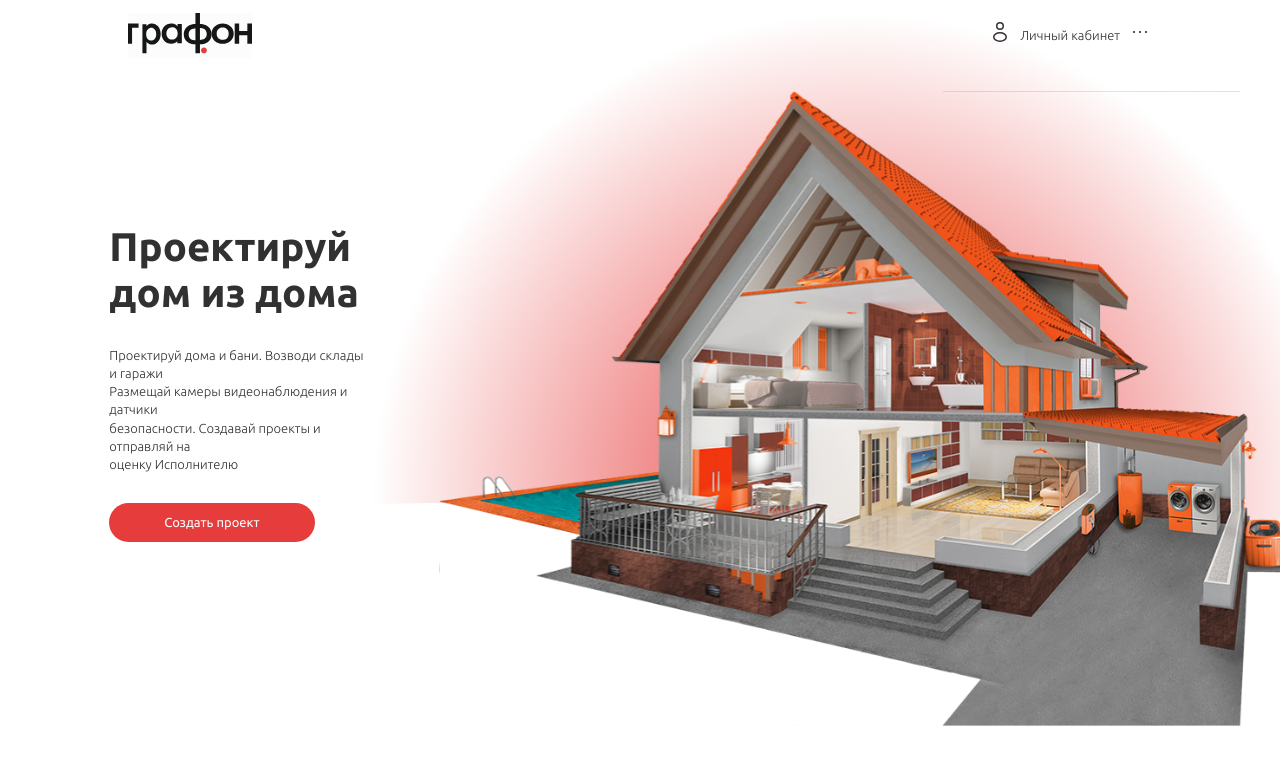
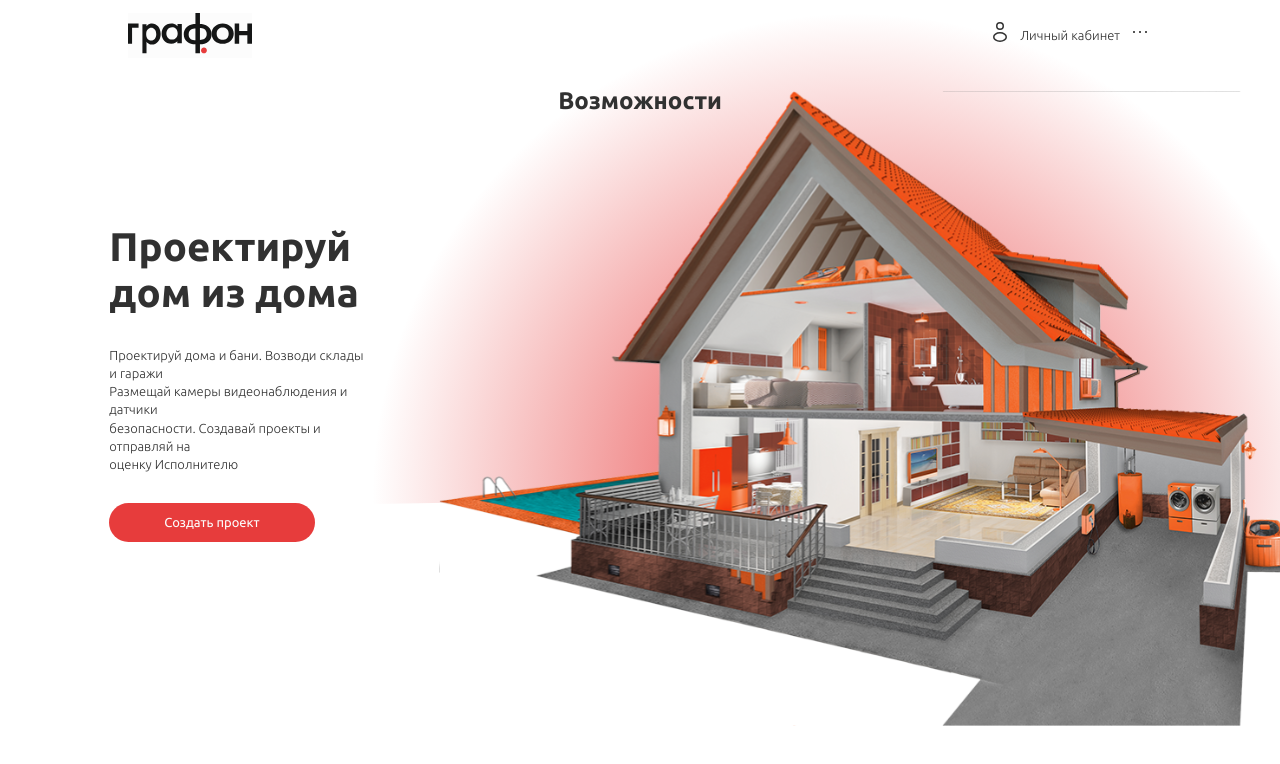
Before and after one commit to Kataiii/ConfiguratorFrontend, a React app: page / in a window 1280 px wide. Shown: the top 764 px of the page. Built offline with nearby package versions, Linux system fonts and the light colour scheme.

Commit message:
add cards

```diff
--- a/src/app/App.module.css
+++ b/src/app/App.module.css
@@ -130,3 +130,9 @@
 .BtnStyle:active{
   background: linear-gradient(0deg, #8e2424, #8e2424), #FCFCFC;
 }
+
+.WrapperBanner{
+  width: 100%;
+  height: 700px;
+  z-index: -9900;
+}
--- a/src/pages/Landing.tsx
+++ b/src/pages/Landing.tsx
@@ -1,6 +1,7 @@
 import Header from "../widgets/Header";
 import styles from "../app/App.module.css"
 import Banner from "../widgets/Banner";
+import BlockCards from "../widgets/BlockCards";
 
 
 const Landing = () =>{
@@ -9,6 +10,8 @@ const Landing = () =>{
         <div className={styles.App}>
             <Header></Header>
             <Banner></Banner>
+
+            <BlockCards></BlockCards>
         </div>
     );
 }
--- a/src/shared/ui/ButtonPrim.tsx
+++ b/src/shared/ui/ButtonPrim.tsx
@@ -1,4 +1,4 @@
-import React, {useState} from "react"
+import React from "react"
 import styles from "../../app/App.module.css"
 
 interface BtnProps{
--- /dev/null
+++ b/src/widgets/BlockCard.module.css
@@ -0,0 +1,12 @@
+.BlockCard{
+    text-align: center;
+}
+
+.DivContent_Div_Title{
+        font-family: 'Ubuntu';
+        font-style: normal;
+        font-weight: 700;
+        font-size: 24px;
+        color: #313131;
+        margin-bottom: 30px;
+}
--- /dev/null
+++ b/src/widgets/BlockCards.tsx
@@ -0,0 +1,11 @@
+import styles from "./BlockCard.module.css"
+
+const BlockCards = () => {
+    return(
+        <div className={styles.BlockCard}>
+            <h1 className={styles.DivContent_Div_Title}>Возможности</h1>
+        </div>
+    );
+}
+
+export default BlockCards;
```
Also changed, not shown: src/index.tsx (+7 -7 lines), src/shared/ui/CardPossibility.tsx (added, +17 -0 lines).
